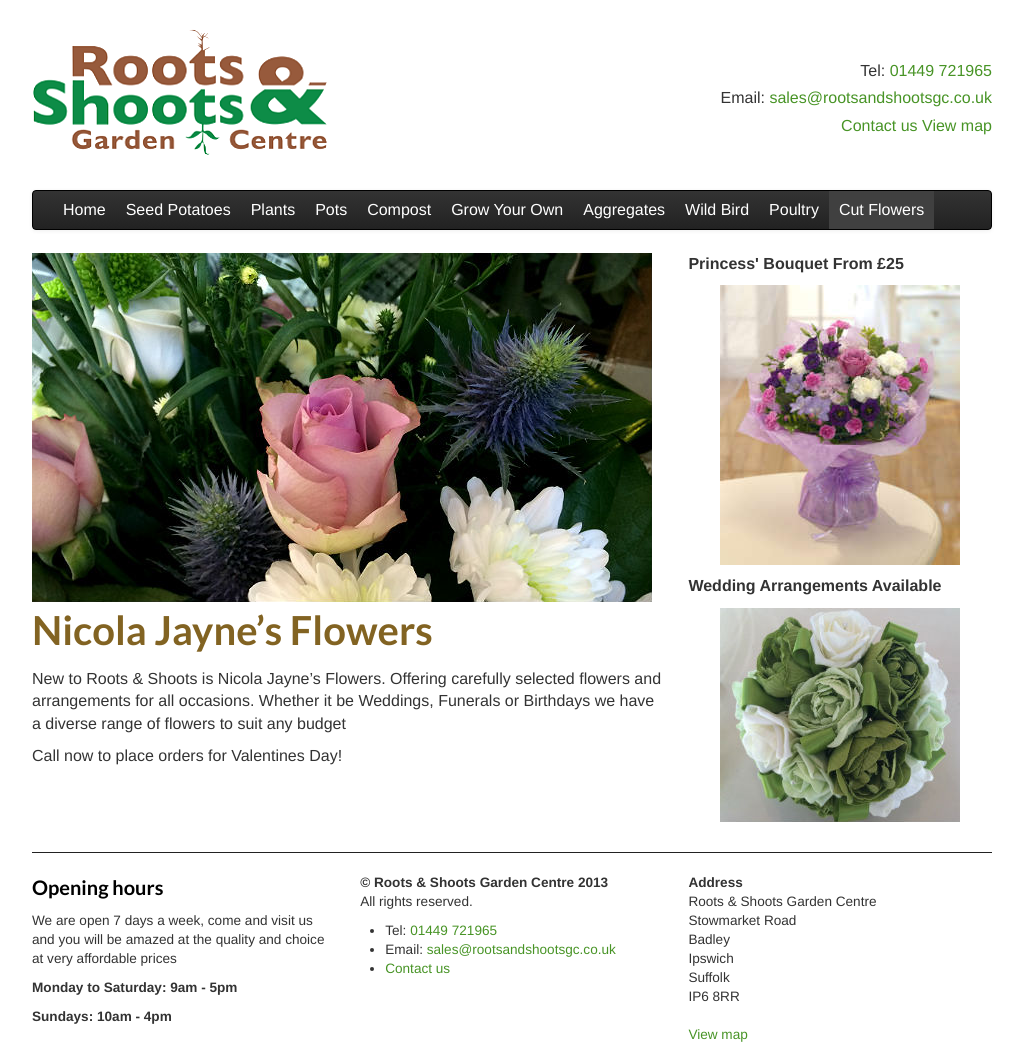
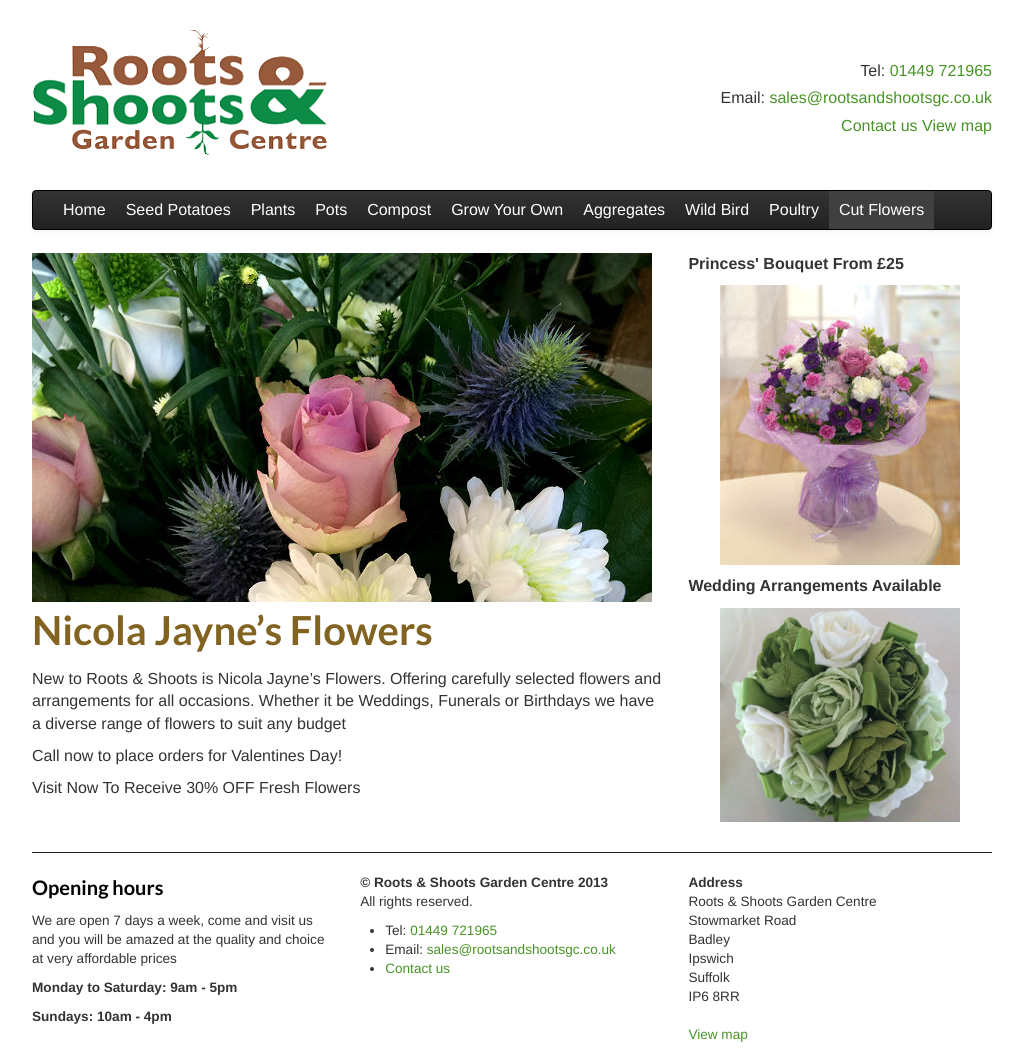
Before and after one commit to RootsShoots/site, a Jekyll site: the page built from NicolaJaynes.md, in a window 1280 px wide. Shown: the whole page, without its empty margins (128-1151 px from the left). Built offline with Jekyll 4.4.1, drawn with Linux system fonts in a browser that asks for light colours; nearby versions of some CDN libraries.

Commit message:
florist offer

```diff
--- a/NicolaJaynes.md
+++ b/NicolaJaynes.md
@@ -16,3 +16,5 @@
 New to Roots & Shoots is Nicola Jayne's Flowers. Offering carefully selected flowers and arrangements for all occasions. Whether it be Weddings, Funerals or Birthdays we have a diverse range of flowers to suit any budget
 
 Call now to place orders for Valentines Day!
+
+Visit Now To Receive 30% OFF Fresh Flowers
```
